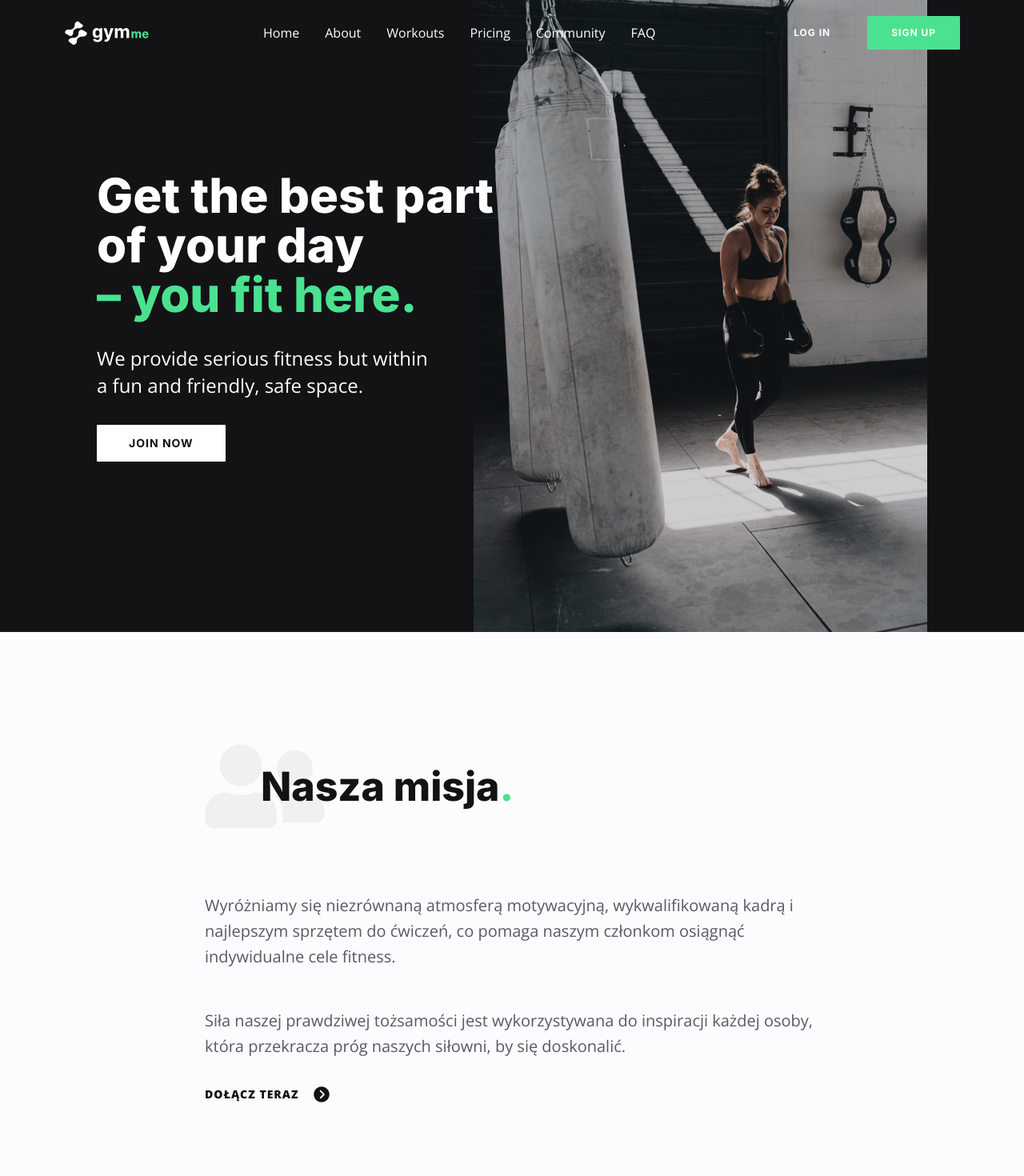
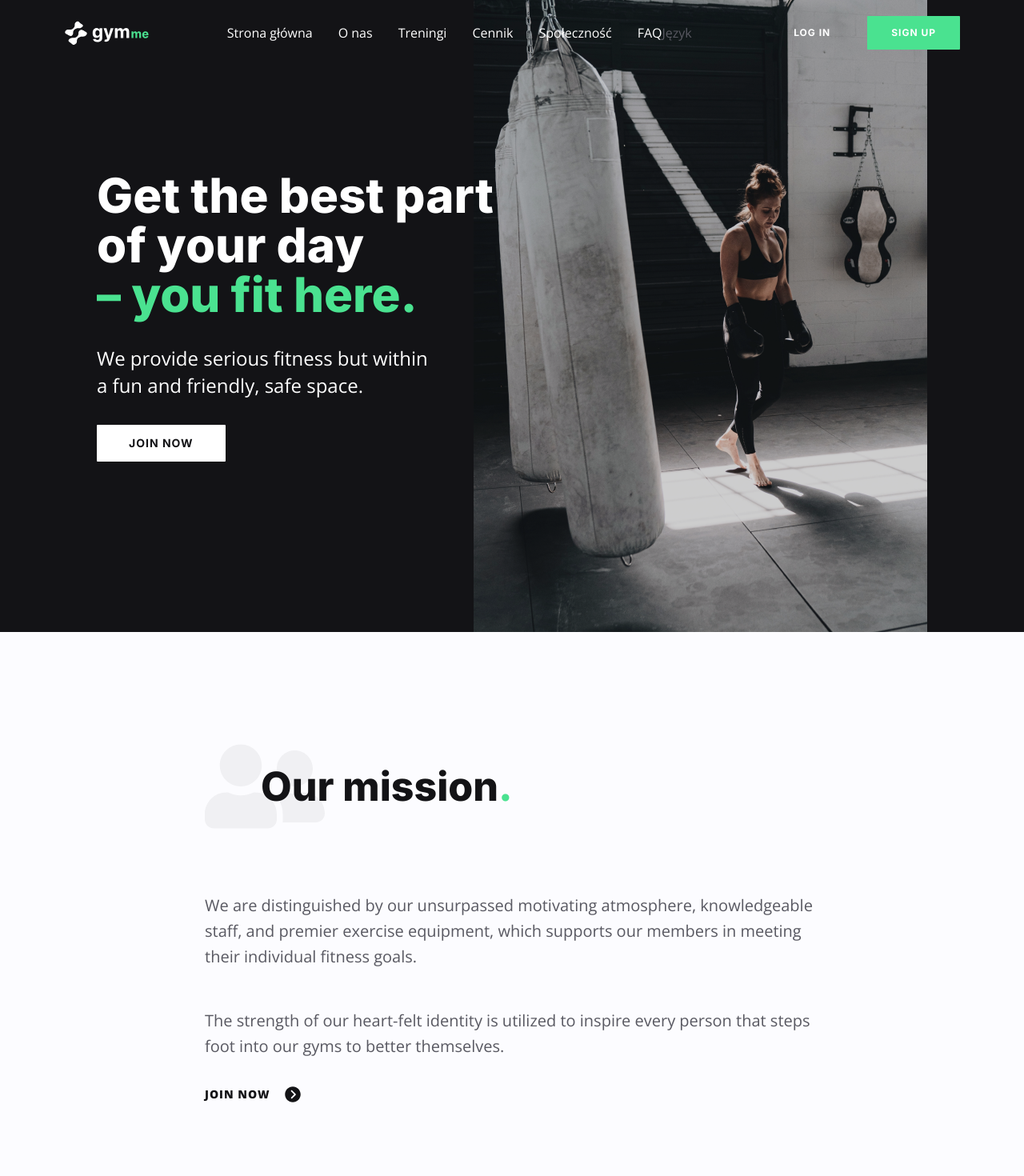
Before and after one commit to Atlon1/gym-site, a React (Create React App) app: page / in a window 1280 px wide. Shown: the top 1470 px of the page at 80% size. Built offline with nearby package versions, Linux system fonts and the light colour scheme.

Commit message:
translate section nav and about us

```diff
--- /dev/null
+++ b/src/@types/context.d.ts
@@ -0,0 +1,3 @@
+export type LangContextType = {
+    lang: string
+}
--- a/src/App.tsx
+++ b/src/App.tsx
@@ -1,9 +1,6 @@
 import React from 'react';
-
 import Aos from 'aos'
 import 'aos/dist/aos.css';
-
-// import components
 import Banner from './components/Banner';
 import Header from './components/Header';
 import About from './components/About';
--- a/src/components/About.tsx
+++ b/src/components/About.tsx
@@ -1,11 +1,16 @@
-import React from 'react';
-import {about} from '../translations/eng/data';
+import React, {useState,useEffect} from 'react';
+import {abouteng} from '../translations/eng/data';
+import {aboutpl} from '../translations/pl/data';
+
 import {IoIosArrowDroprightCircle} from "react-icons/io";
-import {useTranslation} from "react-i18next";
+
+
 
 const About = () => {
-    const {icon} = about
-    const [t, i18n] = useTranslation('global')
+
+
+    const {icon,title,subtitle1,subtitle2,link} = localStorage.getItem('lang') === 'pl' ? aboutpl : abouteng
+
 
     return (
         <section className=' py-[80px] md:py-[110px] lg:pt-[140px] lg:pb-[180px]' id="about">
@@ -15,7 +20,7 @@ const About = () => {
                     data-aos-dely='100'
                     className='section-title-group justify-start'>
                     <img src={icon} alt='icon'/>
-                    <h2 className='h2 section-title'>{t('about.title')}
+                    <h2 className='h2 section-title'>{title}
                         <span className='text-primary-200'>
                         .
                     </span>
@@ -24,15 +29,15 @@ const About = () => {
                 <p
                     data-aos='fade-up'
                     data-aos-dely='200'
-                    className='md:text-body-md mb-12'>{t('about.subtitle1')}</p>
+                    className='md:text-body-md mb-12'>{subtitle1}</p>
                 <p  data-aos='fade-up'
                     data-aos-dely='300'
-                    className='md:text-body-md mb-8'>{t('about.subtitle2')}</p>
+                    className='md:text-body-md mb-8'>{subtitle2}</p>
                 <div
                     data-aos='fade-up'
                     data-aos-dely='400'>
                     <a className='link flex items-center gap-x-4 hover:gap-x-6 transition-all'
-                       href='#'>{t('about.link')}
+                       href='#'>{link}
                         <IoIosArrowDroprightCircle className='text-2xl'/>
                     </a>
                 </div>
--- a/src/components/Accordion.tsx
+++ b/src/components/Accordion.tsx
@@ -1,7 +1,5 @@
 import React, {FC, useState} from 'react';
-
 import {FaChevronCircleUp, FaChevronCircleDown} from "react-icons/fa"
-import {useTranslation} from "react-i18next";
 
 interface AccordionProps {
     accordion: any
@@ -10,13 +8,13 @@ interface AccordionProps {
 const Accordion: FC<AccordionProps> = ({accordion}) => {
     const [isOpen, setIsOpen] = useState(false)
     const {question, answer} = accordion
-    const [t, i18n] = useTranslation('global')
+
 
     return (
         <div onClick={() => setIsOpen(!isOpen)} className='cursor-pointer'>
             <div className='bg-white border rounded-sm '>
                 <div className='min-h-[60px] flex items-center justify-between px-[30px]'>
-                    <h6 className='h6'>{t(question)}</h6>
+                    <h6 className='h6'>{question}</h6>
                     <div>
                         {isOpen ? (
                             <FaChevronCircleUp className='text-[20px] text-neutral-500'/>
@@ -28,7 +26,7 @@ const Accordion: FC<AccordionProps> = ({accordion}) => {
                 <div className={`${isOpen ? 'min-h-[200px] lg:min-h-[200px]' : 'min-h-0'} max-h-0 overflow-hidden
                 flex justify-center transition-all px-[30px]`}>
                     <div className='mt-6'>
-                        {t(answer)}
+                        {answer}
                     </div>
                 </div>
             </div>
--- a/src/components/Nav.tsx
+++ b/src/components/Nav.tsx
@@ -1,14 +1,48 @@
-import React from 'react';
+import React, {useState,useEffect} from 'react';
 import {Link} from 'react-scroll'
+import {navEng} from "../translations/eng/data"
+import {navPl} from "../translations/pl/data"
 
 
-import {nav} from "../translations/eng/data"
+const Nav = () => {
 
-const Nav = () => {
+    const [lang, setLang] = useState("pl")
+    const res = lang === "pl" ? navPl : navEng
+
+    useEffect(() => {
+        if (localStorage.getItem('lang') === null) {
+            localStorage.setItem('lang', 'pl')
+        }
+    }, [])
+
+    useEffect(() => {
+        const html: any = document.querySelector('html')
+        if (localStorage.getItem('lang') === 'eng') {
+            html.classList.add('eng')
+            setLang('eng')
+        } else {
+            html.classList.remove('eng')
+            setLang('pl')
+        }
+    }, [lang])
+
+    const handleSwitch = () => {
+        if (localStorage.getItem('lang') === 'pl') {
+            setLang('eng');
+            localStorage.setItem('lang', 'eng')
+        } else {
+            setLang('pl')
+            localStorage.setItem('lang', 'pl')
+        }
+        window.location.reload();
+
+    }
+
+
     return (
         <nav className='hidden lg:flex'>
             <ul className=' flex text-white gap-x-8'>
-                {nav.map((elem : any, index: number) => {
+                {res.map((elem: any, index: number) => {
                     return (
                         <li
                             className='hover:text-primary-200 transition cursor-pointer'
@@ -23,6 +57,7 @@ const Nav = () => {
                     )
                 })}
             </ul>
+            <button onClick={handleSwitch}>Język</button>
         </nav>
     );
 };
--- a/src/components/NavMobile.tsx
+++ b/src/components/NavMobile.tsx
@@ -1,5 +1,6 @@
 import React, {FC} from 'react';
-import {nav} from '../translations/eng/data'
+import {navEng} from '../translations/eng/data'
+import {navPl} from "../translations/pl/data"
 import {Link} from 'react-scroll'
 
 interface NavMobileProps {
@@ -12,7 +13,7 @@ const NavMobile: FC<NavMobileProps> = ({navMobile}) => {
          w-full bg-neutral-500 fixed top-0 left-0 right-0 -bottom-12 -z-10 overflow-hidden
          transition-all h-0 `}>
             <ul className='w-full h-full flex flex-col justify-center items-center gap-y-8'>
-                {nav.map((item : any, idx: number) =>{
+                {navEng.map((item : any, idx: number) =>{
                     return (
                         <li key={idx}>
                             <Link
--- a/src/index.tsx
+++ b/src/index.tsx
@@ -2,32 +2,12 @@ import ReactDOM from 'react-dom/client'
 import "./tailwind.css";
 import App from "./App";
 import React from 'react';
-import i18next from "i18next";
-import global_pl from '../src/translations/pl/global.json'
-import global_eng from '../src/translations/eng/global.json'
 
-
-import {I18nextProvider} from "react-i18next";
-
-i18next.init({
-    interpolation:{escapeValue: false},
-    lng: "pl",
-    resources: {
-        pl: {
-            global: global_pl
-        },
-        eng: {
-            global: global_eng
-        },
-    },
-});
 
 ReactDOM.createRoot(document.getElementById('root')!).render(
 
     <React.StrictMode>
-        <I18nextProvider i18n={i18next}>
             <App />
-        </I18nextProvider>
     </React.StrictMode>
 
 )
--- a/src/translations/eng/data.tsx
+++ b/src/translations/eng/data.tsx
@@ -112,7 +112,7 @@ export const header: Header = {
     btnSignupText: 'Sign Up',
 };
 
-export const nav: NavItem[] = [
+export const navEng: NavItem[] = [
     { name: 'Home', href: 'home' },
     { name: 'About', href: 'about' },
     { name: 'Workouts', href: 'workouts' },
@@ -129,7 +129,7 @@ export const banner: Banner = {
     img: '',
 };
 
-export const about: About = {
+export const abouteng: About = {
     icon: UsersIcn,
     title: 'Our mission',
     subtitle1:
--- a/src/translations/pl/data.tsx
+++ b/src/translations/pl/data.tsx
@@ -112,12 +112,12 @@ export const header: Header = {
     btnSignupText: 'Sign Up',
 };
 
-export const nav: NavItem[] = [
-    { name: 'Home', href: 'home' },
-    { name: 'About', href: 'about' },
-    { name: 'Workouts', href: 'workouts' },
-    { name: 'Pricing', href: 'pricing' },
-    { name: 'Community', href: 'community' },
+export const navPl: NavItem[] = [
+    { name: 'Strona główna', href: 'home' },
+    { name: 'O nas', href: 'about' },
+    { name: 'Treningi', href: 'workouts' },
+    { name: 'Cennik', href: 'pricing' },
+    { name: 'Społeczność', href: 'community' },
     { name: 'FAQ', href: 'faq' },
 ];
 
@@ -129,13 +129,13 @@ export const banner: Banner = {
     img: '',
 };
 
-export const about: About = {
+export const aboutpl: About = {
     icon: UsersIcn,
-    title: 'Our mission',
+    title: "Nasza misja",
     subtitle1:
-        'We are distinguished by our unsurpassed motivating atmosphere, knowledgeable staff, and premier exercise equipment, which supports our members in meeting their individual fitness goals.',
-    subtitle2: 'The strength of our heart-felt identity is utilized to inspire every person that steps foot into our gyms to better themselves.',
-    link: 'Join Now',
+        "Wyróżniamy się niezrównaną atmosferą motywacyjną, wykwalifikowaną kadrą i najlepszym sprzętem do ćwiczeń, co pomaga naszym członkom osiągnąć indywidualne cele fitness.",
+    subtitle2: "Siła naszej prawdziwej tożsamości jest wykorzystywana do inspiracji każdej osoby, która przekracza próg naszych siłowni, by się doskonalić.",
+    link: "Dołącz teraz",
 };
 
 export const workouts: Workouts = {
```
